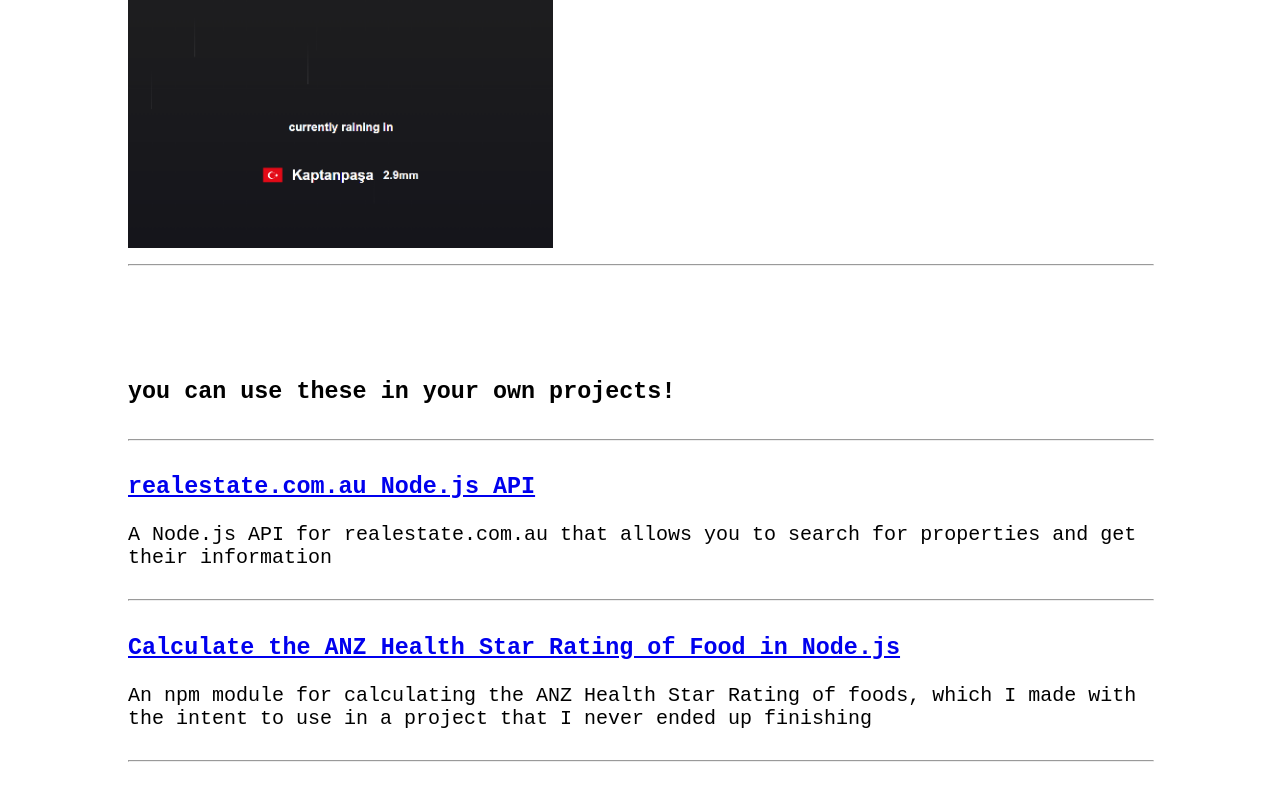
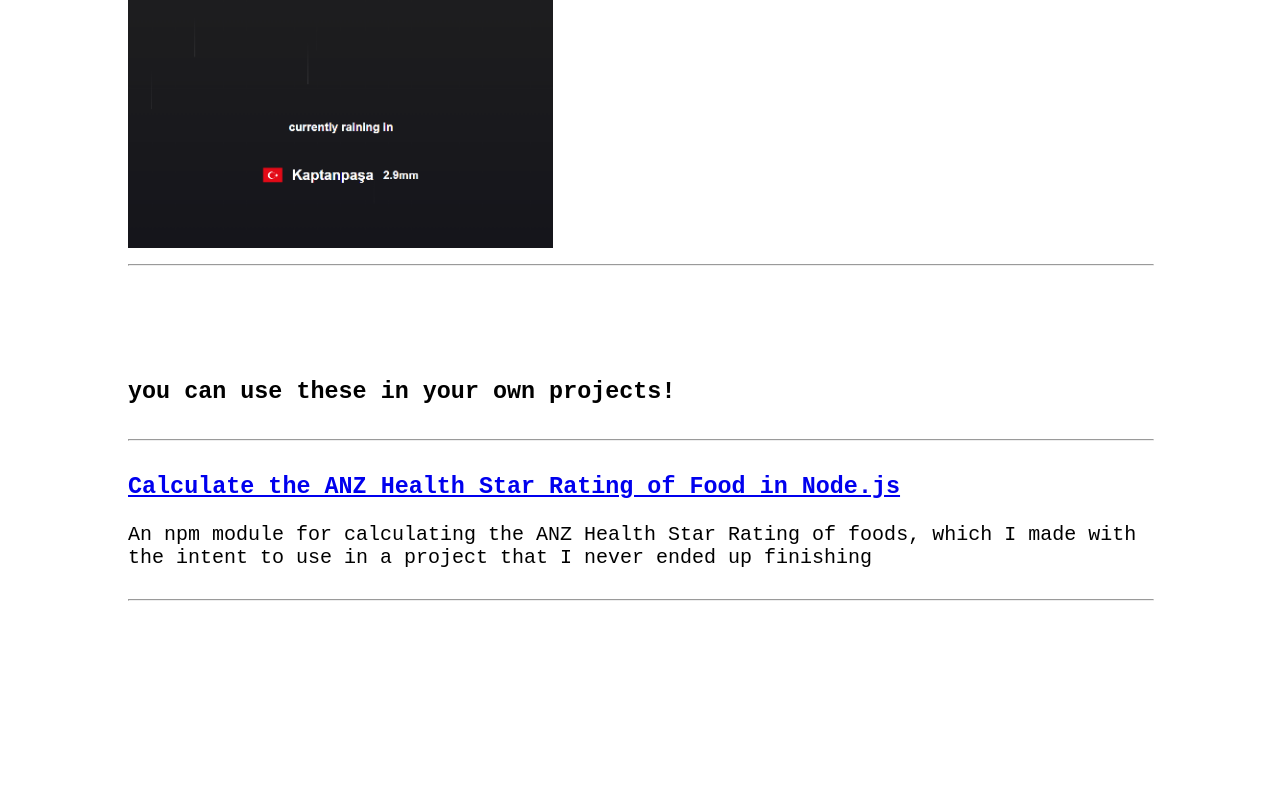
Before and after one commit to muhashi/muhashi.github.io, a SvelteKit app: page /projects in a window 1280 px wide. Shown: the part 898-1698 px from the top of the page. After the commit the page ends 1589 px from the top, so only its background shows below. Built offline with nearby package versions, Linux system fonts and the light colour scheme.

Commit message:
Remove realestate.com.au project

```diff
--- a/src/routes/projects/Projects.svelte
+++ b/src/routes/projects/Projects.svelte
@@ -36,14 +36,6 @@
     <hr />
 
     <Project
-      name="realestate.com.au Node.js API"
-      href="https://github.com/muhashi/realestate.com.au"
-      description="A Node.js API for realestate.com.au that allows you to search for properties and get their information"
-    />
-
-    <hr />
-
-    <Project
       name="Calculate the ANZ Health Star Rating of Food in Node.js"
       href="https://github.com/muhashi/health-star-rating"
       description="An npm module for calculating the ANZ Health Star Rating of foods, which I made with the intent to use in a project that I never ended up finishing"
```
